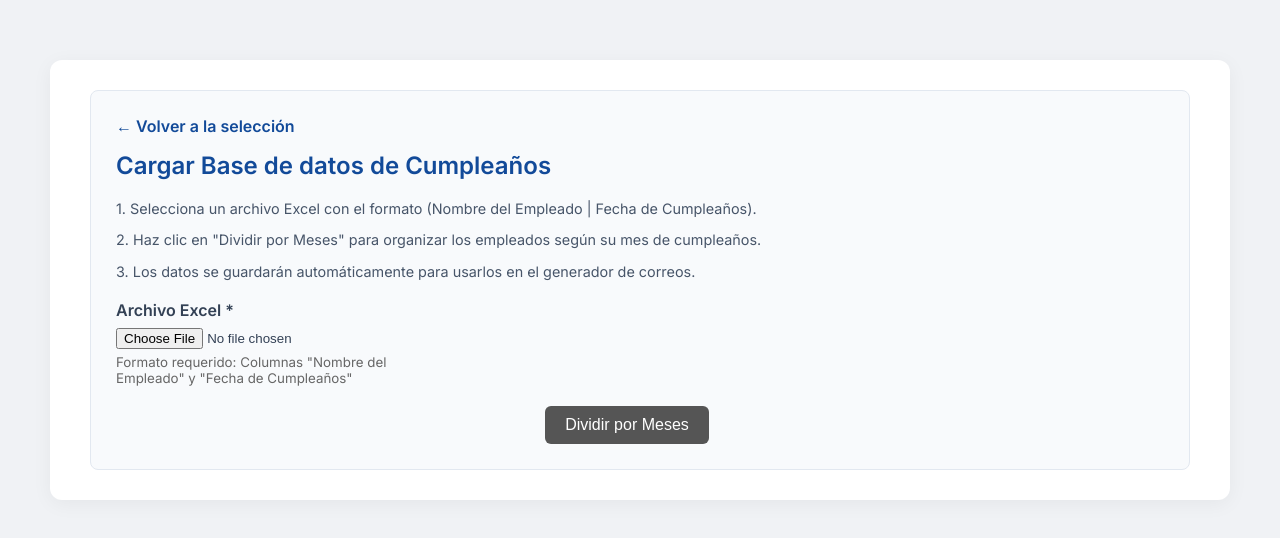
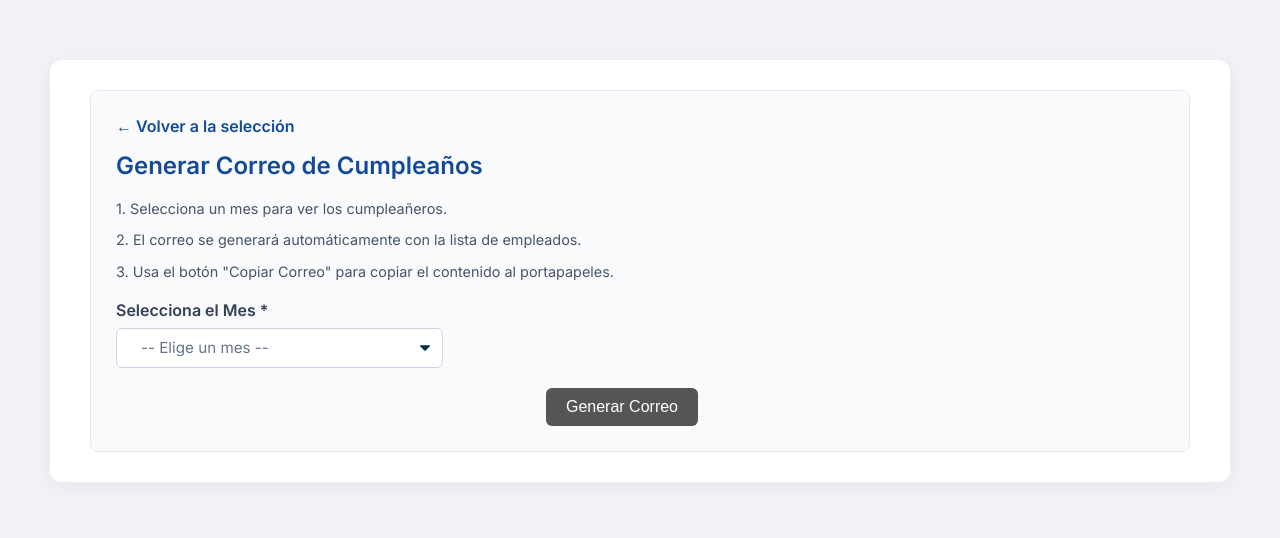
Before and after one commit to centricasolucionesdiseno-ux/Generador-de-Correos-de-Cumpleannos, a plain HTML site: page generar_Correo.html in a window 1280 px wide. Drawn offline with Linux system fonts and the light colour scheme.

Commit message:
Update generar_Correo.html

```diff
--- a/generar_Correo.html
+++ b/generar_Correo.html
@@ -4,42 +4,57 @@
     <link href="https://fonts.googleapis.com/css?family=Open+Sans" rel="stylesheet">
     <meta charset="utf-8">
     <link rel="stylesheet" type="text/css" href="style.css">
-    <script src="https://cdn.jsdelivr.net/npm/xlsx@0.18.5/dist/xlsx.full.min.js"></script>
-    <title>Generador de Correos de Cumpleaños - Cargar Base de datos</title>
+    <title>Generador de Correos de Cumpleaños</title>
 </head>
 <body>
 <div class="container">
     <div class="noselect">
         <a href="index.html" class="back-button">&larr; Volver a la selección</a>
-        <h2>Cargar Base de datos de Cumpleaños</h2>
-        <p>1. Selecciona un archivo Excel con el formato (Nombre del Empleado | Fecha de Cumpleaños).</p>
-        <p>2. Haz clic en "Dividir por Meses" para organizar los empleados según su mes de cumpleaños.</p>
-        <p>3. Los datos se guardarán automáticamente para usarlos en el generador de correos.</p>
+        <h2>Generar Correo de Cumpleaños</h2>
+        <p>1. Selecciona un mes para ver los cumpleañeros.</p>
+        <p>2. El correo se generará automáticamente con la lista de empleados.</p>
+        <p>3. Usa el botón "Copiar Correo" para copiar el contenido al portapapeles.</p>
 
         <div class="form-container">
             <div class="form-top-row">
                 <div class="form-group full-width">
-                    <label for="excelFile">Archivo Excel *</label>
-                    <input type="file" id="excelFile" accept=".xlsx, .xls, .csv">
-                    <small style="color: #666; display: block; margin-top: 5px;">Formato requerido: Columnas "Nombre del Empleado" y "Fecha de Cumpleaños"</small>
+                    <label for="mesSelect">Selecciona el Mes *</label>
+                    <select id="mesSelect" required>
+                        <option value="" disabled selected>-- Elige un mes --</option>
+                        <option value="0">Enero</option>
+                        <option value="1">Febrero</option>
+                        <option value="2">Marzo</option>
+                        <option value="3">Abril</option>
+                        <option value="4">Mayo</option>
+                        <option value="5">Junio</option>
+                        <option value="6">Julio</option>
+                        <option value="7">Agosto</option>
+                        <option value="8">Septiembre</option>
+                        <option value="9">Octubre</option>
+                        <option value="10">Noviembre</option>
+                        <option value="11">Diciembre</option>
+                    </select>
                 </div>
             </div>
             <div class="generate-button-container">
-                <button id="generar-btn">Dividir por Meses</button>
+                <button id="generar-btn">Generar Correo</button>
                 <span id="generado"></span>
             </div>
         </div>
     </div>
 
-    <!-- Contenedor para mostrar las tablas por mes -->
-    <div id="tablas-meses-wrapper" style="display: none;">
+    <!-- Contenedor para mostrar el correo generado -->
+    <div id="resultado-wrapper" style="display: none;">
         <div class="copy-button-wrapper">
-            <button id="limpiar-btn" class="action-button" style="background-color: #dc3545;">Limpiar Datos</button>
+            <button id="copy-btn" class="action-button">Copiar Correo</button>
         </div>
-        <div id="tablas-container"></div>
+
+        <div id="correo-container">
+            <!-- Aquí se mostrará el correo generado -->
+        </div>
     </div>
 </div>
 
-<script src="cargar-bd.js"></script>
+<script src="generar-correo.js"></script>
 </body>
 </html>
```
